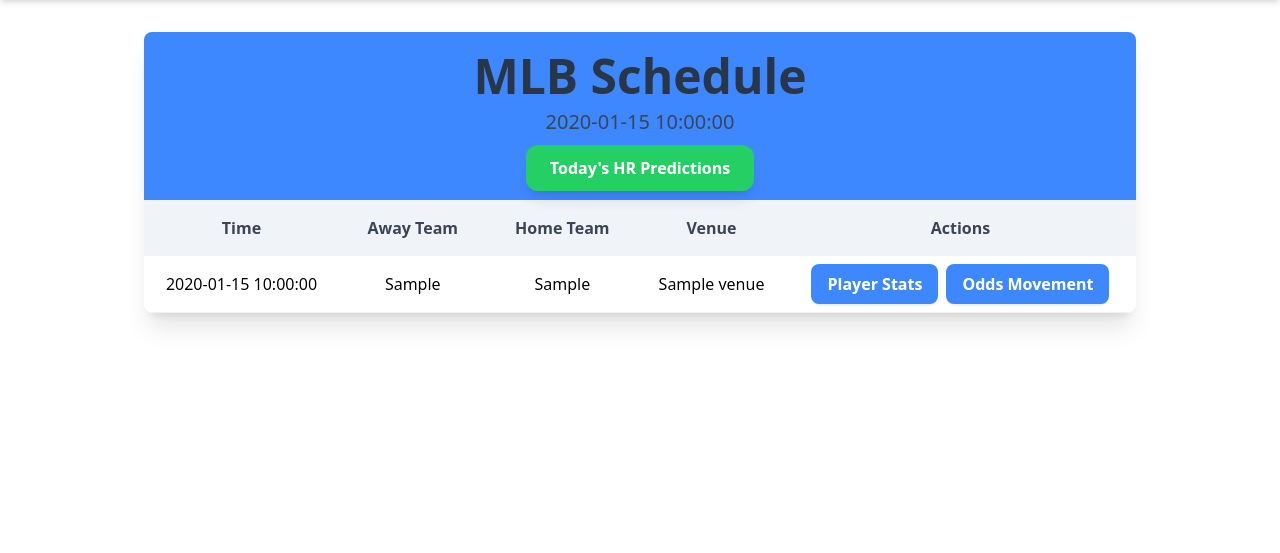
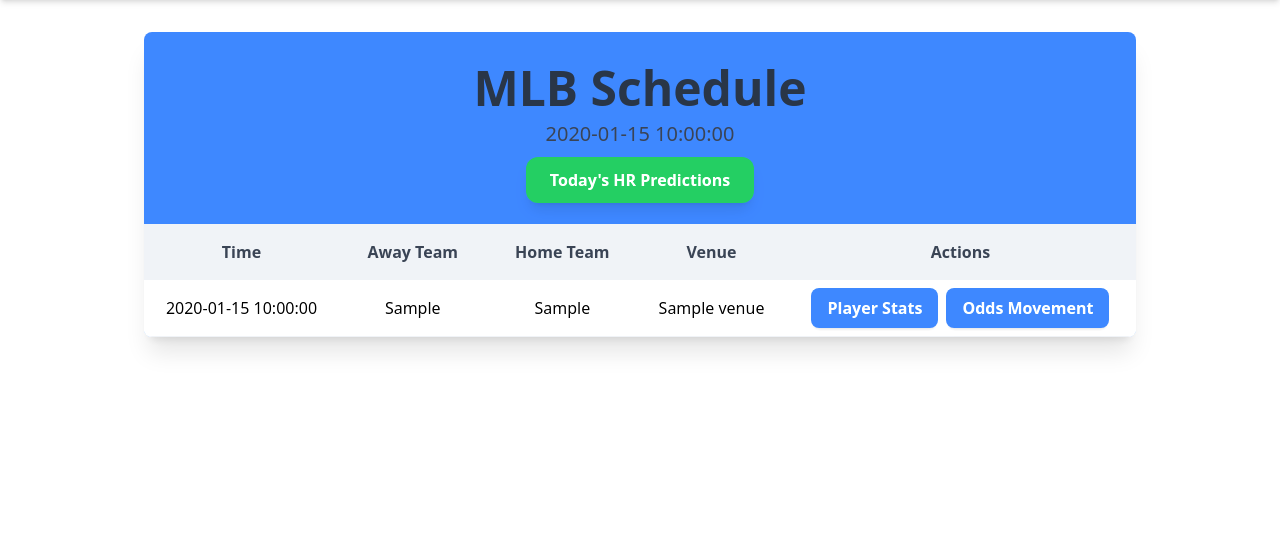
Before and after one commit to tim50687/Timduel_Stats, a Flask app: template api/mlb/templates/schedule.html in a window 1280 px wide. Shown: the part 72-625 px from the top of the page. Run offline with Flask 3, Linux system fonts and the light colour scheme; the template is opened without the code that fills it: most values are stand-ins (such as "Sample title", 1, 10 or a date in 2020).

Commit message:
Fix bug for reponsiveness

```diff
--- a/api/mlb/templates/schedule.html
+++ b/api/mlb/templates/schedule.html
@@ -49,7 +49,7 @@
         <section
           class="bg-blue-500 brightness-105 overflow-hidden w-full rounded-lg shadow-xl"
         >
-          <div class="text-center m-5 brightness-100">
+          <div class="text-center brightness-100 py-8">
             <h1
               class="text-3xl sm:text-4xl brightness-125 md:text-5xl font-extrabold text-gray-800 mb-2"
             >
@@ -68,7 +68,7 @@
 
           <!-- Wrap the table in a scrollable container for smaller screens -->
           <div class="overflow-x-auto bg-white">
-            <table class="w-full table-auto min-w-full block sm:table pt-8">
+            <table class="w-full table-auto min-w-full block sm:table">
               <thead>
                 <tr class="bg-gray-200 text-gray-700">
                   <th class="py-2 px-4 sm:py-4 sm:px-6 text-center">Time</th>
--- a/static/mlb/css/output.css
+++ b/static/mlb/css/output.css
@@ -604,10 +604,6 @@
   left: 0px;
 }
 
-.m-5 {
-  margin: 1.25rem;
-}
-
 .mx-auto {
   margin-left: auto;
   margin-right: auto;
@@ -715,10 +711,6 @@
 
 .overflow-x-auto {
   overflow-x: auto;
-}
-
-.rounded-full {
-  border-radius: 9999px;
 }
 
 .rounded-lg {
@@ -939,19 +931,14 @@
   background-color: rgb(243 244 246 / var(--tw-bg-opacity));
 }
 
-.hover\:bg-green-400:hover {
+.hover\:bg-green-600:hover {
   --tw-bg-opacity: 1;
-  background-color: rgb(74 222 128 / var(--tw-bg-opacity));
+  background-color: rgb(22 163 74 / var(--tw-bg-opacity));
 }
 
 .hover\:bg-indigo-700:hover {
   --tw-bg-opacity: 1;
   background-color: rgb(67 56 202 / var(--tw-bg-opacity));
-}
-
-.hover\:bg-green-600:hover {
-  --tw-bg-opacity: 1;
-  background-color: rgb(22 163 74 / var(--tw-bg-opacity));
 }
 
 .hover\:underline:hover {
```
